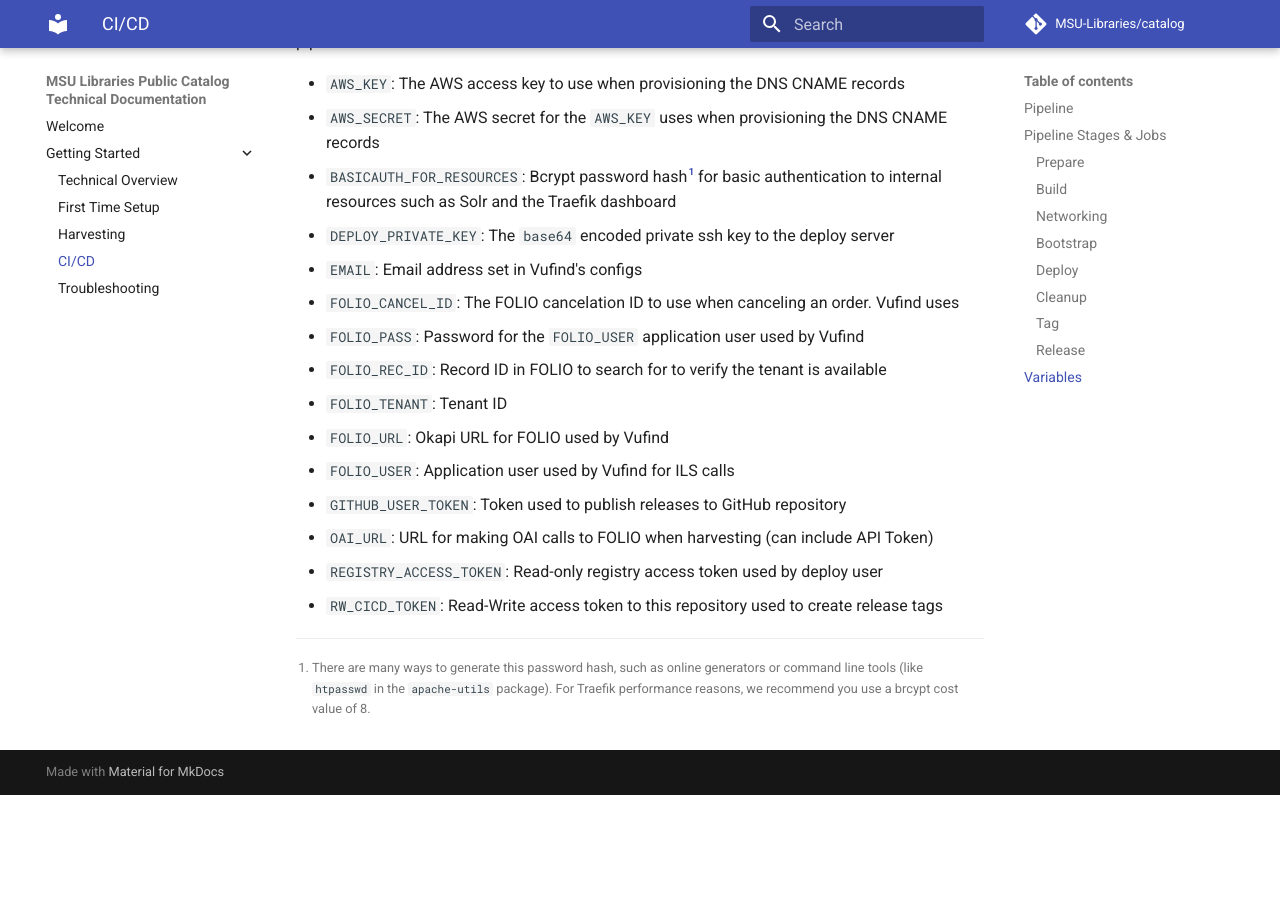
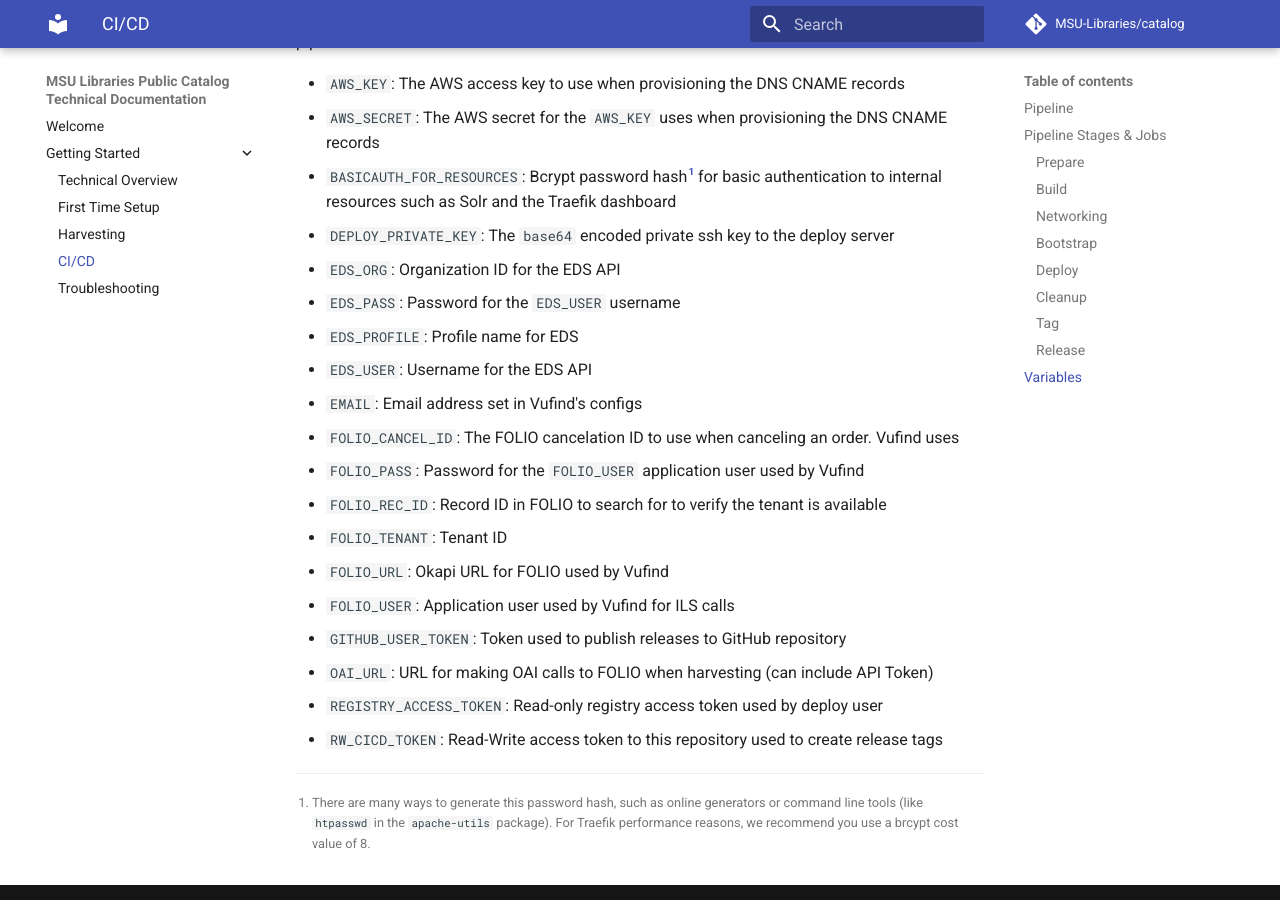
Before and after one commit to MSU-Libraries/catalog, an MkDocs documentation site: the page built from docs/CICD.md, in a window 1280 px wide and 900 px high, scrolled down 2737 px. Built offline with MkDocs 1.6.1 and Material for MkDocs 9.7.7, drawn with Linux system fonts in a browser that asks for light colours; comment, search, counter and statistics services are not loaded; before the commit the page ends 3532 px from its top, so only the background shows below that.

```diff
--- a/docs/CICD.md
+++ b/docs/CICD.md
@@ -98,6 +98,10 @@
 * `BASICAUTH_FOR_RESOURCES`: Bcrypt password hash[^1] for basic authentication to internal
 resources such as Solr and the Traefik dashboard
 * `DEPLOY_PRIVATE_KEY`: The `base64` encoded private ssh key to the deploy server
+* `EDS_ORG`: Organization ID for the EDS API
+* `EDS_PASS`: Password for the `EDS_USER` username
+* `EDS_PROFILE`: Profile name for EDS
+* `EDS_USER`: Username for the EDS API
 * `EMAIL`: Email address set in Vufind's configs
 * `FOLIO_CANCEL_ID`: The FOLIO cancelation ID to use when canceling an order. Vufind uses
 * `FOLIO_PASS`: Password for the `FOLIO_USER` application user used by Vufind
```
Also changed, not shown: 1 other file.
